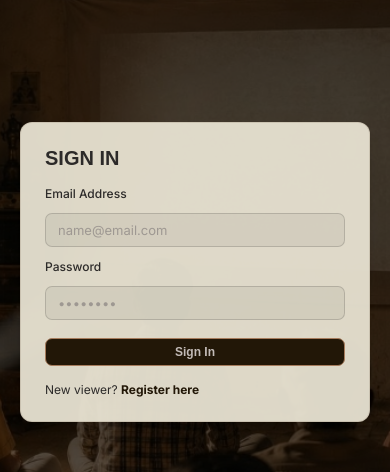
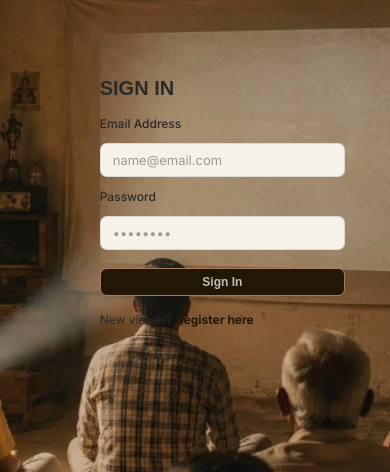
Before and after one commit to prakrutikalagudi/ShowSphere, a React (Vite) app in the folder frontend/: page /login in a window 390 px wide. Shown: the part 249-721 px from the top of the page. Built offline with nearby package versions, Linux system fonts and the light colour scheme; no server answers; the HTML template or start-up script is replaced by a standard one; a web font is replaced by a local one.

Commit message:
Optimize mobile auth card alignment inside background projector screen

```diff
--- a/frontend/src/index.css
+++ b/frontend/src/index.css
@@ -387,37 +387,37 @@ body {
 
 /* ─── Auth Cards Mobile Responsive Fixes ─── */
 @media (max-width: 768px) {
-  /* Make overlay darker for readability on mobile screen */
+  /* Keep background overlay light and transparent as on desktop */
   .auth-overlay-mobile-fix {
-    background-color: rgba(0, 0, 0, 0.65) !important;
+    background-color: rgba(44, 42, 41, 0.15) !important;
   }
 
-  /* Center the card and apply semi-transparent paper card backdrop */
+  /* Align card inside the projector screen area on mobile */
   .auth-card-mobile-fix {
-    margin-top: 0px !important;
-    margin-left: 0px !important;
-    margin-right: 0px !important;
-    align-self: center !important;
-    width: 90% !important;
-    max-width: 350px !important;
-    padding: 24px 24px !important;
-    background: rgba(232, 227, 210, 0.95) !important; /* Lighter vintage cream backdrop matching theme */
-    border: 1px solid rgba(126, 106, 86, 0.2) !important;
-    border-radius: 12px !important;
-    box-shadow: var(--shadow-xl) !important;
+    margin-top: -36% !important; /* Pull up into the screen */
+    margin-left: 14% !important; /* Shift right to align with the screen */
+    width: 68% !important;
+    min-width: 250px !important;
+    max-width: 320px !important;
+    padding: 10px 10px !important;
+    background: transparent !important; /* Completely transparent */
+    border: none !important;
+    box-shadow: none !important;
+    backdrop-filter: none !important;
   }
 
-  /* Make text dark on the card since backdrop is cream */
+  /* Keep text dark charcoal so it is highly readable on the white screen */
   .auth-card-mobile-fix h2,
   .auth-card-mobile-fix label,
-  .auth-card-mobile-fix p {
+  .auth-card-mobile-fix p,
+  .auth-card-mobile-fix span {
     color: #2C2A29 !important;
   }
 
-  /* Adjust register card position slightly on mobile */
+  /* Make input fields cream/white matching desktop theme */
   .auth-card-mobile-fix form input {
-    background-color: rgba(0, 0, 0, 0.05) !important;
-    border: 1px solid rgba(0, 0, 0, 0.15) !important;
+    background-color: #F5F2EA !important;
+    border: 1px solid rgba(0, 0, 0, 0.1) !important;
     color: #2C2A29 !important;
   }
 }
```
